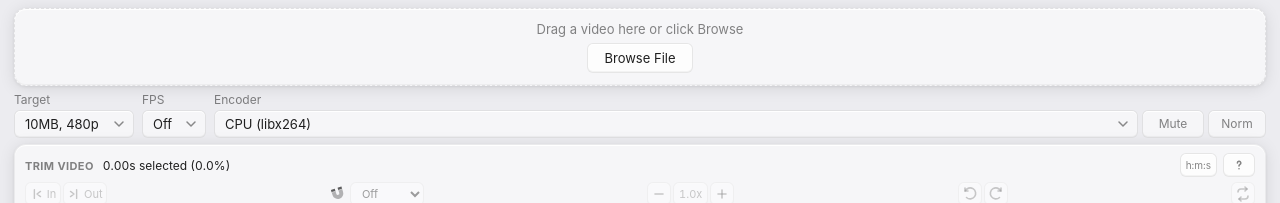
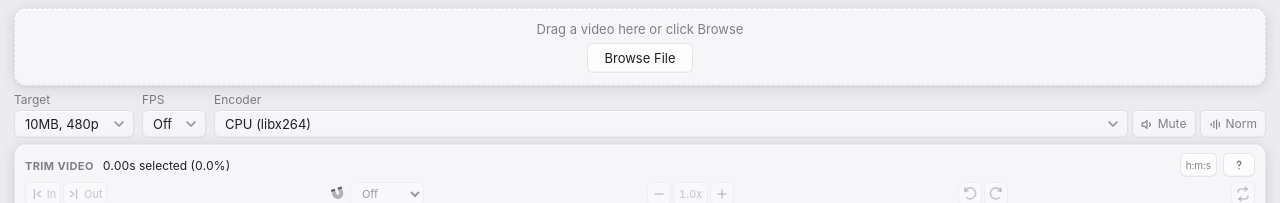
Before and after one commit to cyroz1/vidcord, a React (Vite) app: page / in a window 1280 px wide. Shown: the top 203 px of the page. Built offline with nearby package versions, Linux system fonts and the light colour scheme.

Commit message:
Add relevant icons for mute and norm buttons

```diff
--- a/src/App.css
+++ b/src/App.css
@@ -729,40 +729,18 @@ select optgroup {
   }
 }
 
-.mute-btn {
-  background: var(--surface);
-  border: 1px solid var(--border);
-  border-radius: var(--radius-xs);
-  color: var(--text-secondary);
-  padding: 0 10px;
-  min-width: 62px;
-  font-size: 12px;
-  line-height: 1;
-  box-shadow: var(--card-top);
-  transition:
-    background 0.15s,
-    color 0.15s,
-    border-color 0.15s;
-}
-
-.mute-btn:hover {
-  color: var(--text);
-  background: var(--surface2);
-}
-
-.mute-btn.active {
-  color: var(--error);
-  border-color: rgba(255, 69, 58, 0.38);
-  background: rgba(255, 69, 58, 0.08);
-}
-
+.mute-btn,
 .norm-btn {
+  display: inline-flex;
+  align-items: center;
+  justify-content: center;
+  gap: 4px;
   background: var(--surface);
   border: 1px solid var(--border);
   border-radius: var(--radius-xs);
   color: var(--text-secondary);
   padding: 0 8px;
-  min-width: 58px;
+  min-width: 64px;
   font-size: 12px;
   line-height: 1;
   box-shadow: var(--card-top);
@@ -773,9 +751,16 @@ select optgroup {
   cursor: pointer;
 }
 
+.mute-btn:hover,
 .norm-btn:hover:not(:disabled) {
   color: var(--text);
   background: var(--surface2);
+}
+
+.mute-btn.active {
+  color: var(--error);
+  border-color: rgba(255, 69, 58, 0.38);
+  background: rgba(255, 69, 58, 0.08);
 }
 
 .norm-btn:disabled {
--- a/src/App.tsx
+++ b/src/App.tsx
@@ -2159,13 +2159,44 @@ export default function App() {
                           <button
                             type="button"
                             className={`mute-btn${removeAudio ? " active" : ""}`}
+                            title={removeAudio ? "Unmute audio" : "Mute audio"}
+                            aria-label={removeAudio ? "Unmute audio" : "Mute audio"}
                             onClick={() => {
                               const next = !removeAudio;
                               setRemoveAudio(next);
                               saveSettings({ remove_audio: next });
                             }}
                           >
-                            {removeAudio ? "Unmute" : "Mute"}
+                            {removeAudio ? (
+                              <svg
+                                width="13"
+                                height="13"
+                                viewBox="0 0 24 24"
+                                fill="none"
+                                stroke="currentColor"
+                                strokeWidth="2.2"
+                                strokeLinecap="round"
+                                strokeLinejoin="round"
+                              >
+                                <line x1="1" y1="1" x2="23" y2="23" />
+                                <path d="M9 9L6 12H2v4h4l5 4v-5.58" />
+                              </svg>
+                            ) : (
+                              <svg
+                                width="13"
+                                height="13"
+                                viewBox="0 0 24 24"
+                                fill="none"
+                                stroke="currentColor"
+                                strokeWidth="2.2"
+                                strokeLinecap="round"
+                                strokeLinejoin="round"
+                              >
+                                <polygon points="11 5 6 9 2 9 2 15 6 15 11 19 11 5" />
+                                <path d="M15.54 8.46a5 5 0 0 1 0 7.07" />
+                              </svg>
+                            )}
+                            <span>{removeAudio ? "Muted" : "Mute"}</span>
                           </button>
                           <button
                             type="button"
@@ -2176,13 +2207,29 @@ export default function App() {
                                 ? "Audio is muted"
                                 : "EBU R128 audio loudness normalization"
                             }
+                            aria-label="Normalize audio"
                             onClick={() => {
                               const next = !audioNormalize;
                               setAudioNormalize(next);
                               saveSettings({ audio_normalize: next });
                             }}
                           >
-                            {audioNormalize && !removeAudio ? "Norm On" : "Norm"}
+                            <svg
+                              width="13"
+                              height="13"
+                              viewBox="0 0 24 24"
+                              fill="none"
+                              stroke="currentColor"
+                              strokeWidth="2.2"
+                              strokeLinecap="round"
+                              strokeLinejoin="round"
+                            >
+                              <line x1="4" y1="10" x2="4" y2="14" />
+                              <line x1="9" y1="6" x2="9" y2="18" />
+                              <line x1="14" y1="4" x2="14" y2="20" />
+                              <line x1="19" y1="8" x2="19" y2="16" />
+                            </svg>
+                            <span>{audioNormalize && !removeAudio ? "Norm On" : "Norm"}</span>
                           </button>
                         </div>
                       </div>
@@ -2359,13 +2406,44 @@ export default function App() {
                           <button
                             type="button"
                             className={`mute-btn${removeAudio ? " active" : ""}`}
+                            title={removeAudio ? "Unmute audio" : "Mute audio"}
+                            aria-label={removeAudio ? "Unmute audio" : "Mute audio"}
                             onClick={() => {
                               const next = !removeAudio;
                               setRemoveAudio(next);
                               saveSettings({ remove_audio: next });
                             }}
                           >
-                            {removeAudio ? "Unmute" : "Mute"}
+                            {removeAudio ? (
+                              <svg
+                                width="13"
+                                height="13"
+                                viewBox="0 0 24 24"
+                                fill="none"
+                                stroke="currentColor"
+                                strokeWidth="2.2"
+                                strokeLinecap="round"
+                                strokeLinejoin="round"
+                              >
+                                <line x1="1" y1="1" x2="23" y2="23" />
+                                <path d="M9 9L6 12H2v4h4l5 4v-5.58" />
+                              </svg>
+                            ) : (
+                              <svg
+                                width="13"
+                                height="13"
+                                viewBox="0 0 24 24"
+                                fill="none"
+                                stroke="currentColor"
+                                strokeWidth="2.2"
+                                strokeLinecap="round"
+                                strokeLinejoin="round"
+                              >
+                                <polygon points="11 5 6 9 2 9 2 15 6 15 11 19 11 5" />
+                                <path d="M15.54 8.46a5 5 0 0 1 0 7.07" />
+                              </svg>
+                            )}
+                            <span>{removeAudio ? "Muted" : "Mute"}</span>
                           </button>
                           <button
                             type="button"
@@ -2376,13 +2454,29 @@ export default function App() {
                                 ? "Audio is muted"
                                 : "EBU R128 audio loudness normalization"
                             }
+                            aria-label="Normalize audio"
                             onClick={() => {
                               const next = !audioNormalize;
                               setAudioNormalize(next);
                               saveSettings({ audio_normalize: next });
                             }}
                           >
-                            {audioNormalize && !removeAudio ? "Norm On" : "Norm"}
+                            <svg
+                              width="13"
+                              height="13"
+                              viewBox="0 0 24 24"
+                              fill="none"
+                              stroke="currentColor"
+                              strokeWidth="2.2"
+                              strokeLinecap="round"
+                              strokeLinejoin="round"
+                            >
+                              <line x1="4" y1="10" x2="4" y2="14" />
+                              <line x1="9" y1="6" x2="9" y2="18" />
+                              <line x1="14" y1="4" x2="14" y2="20" />
+                              <line x1="19" y1="8" x2="19" y2="16" />
+                            </svg>
+                            <span>{audioNormalize && !removeAudio ? "Norm On" : "Norm"}</span>
                           </button>
                           <button
                             type="button"
```
